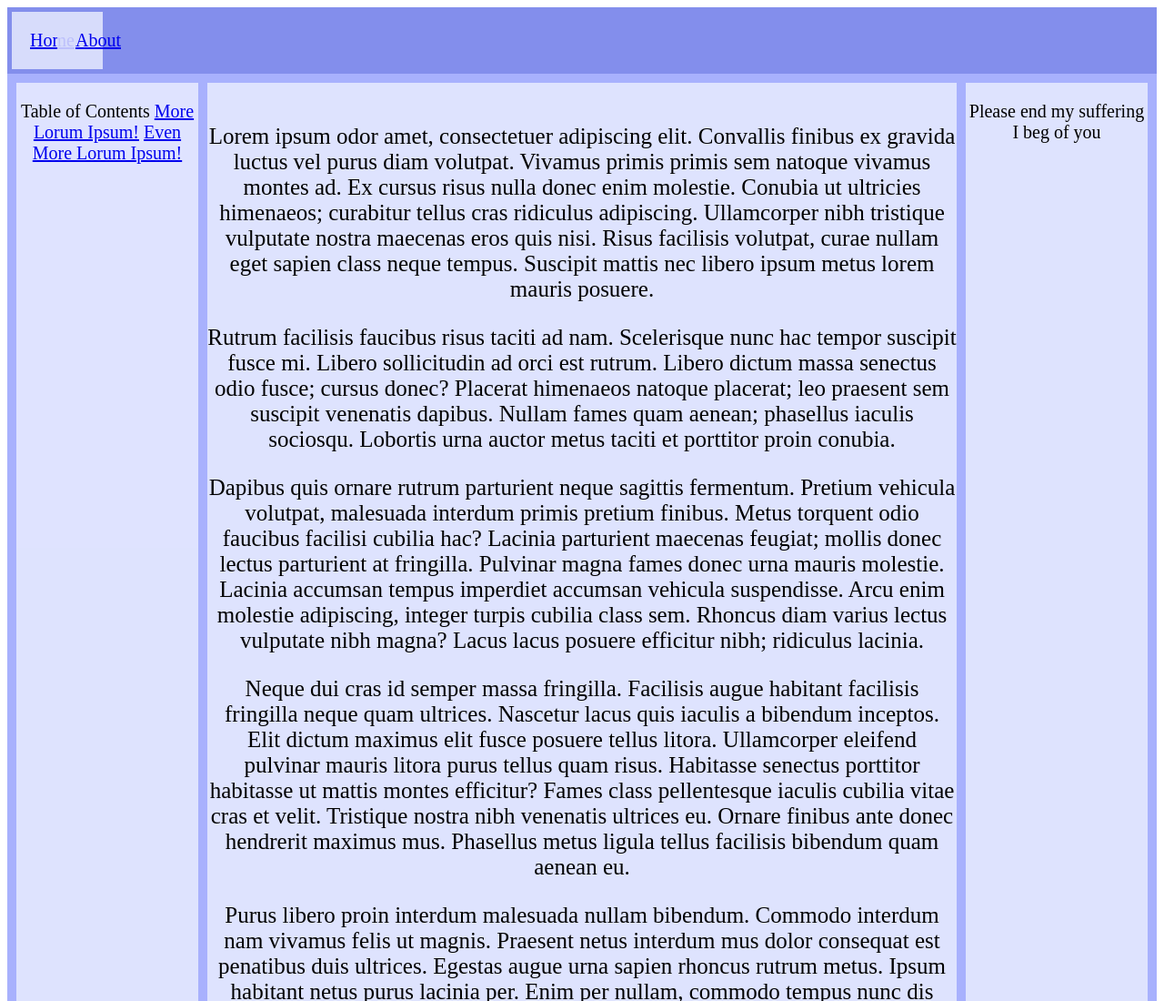
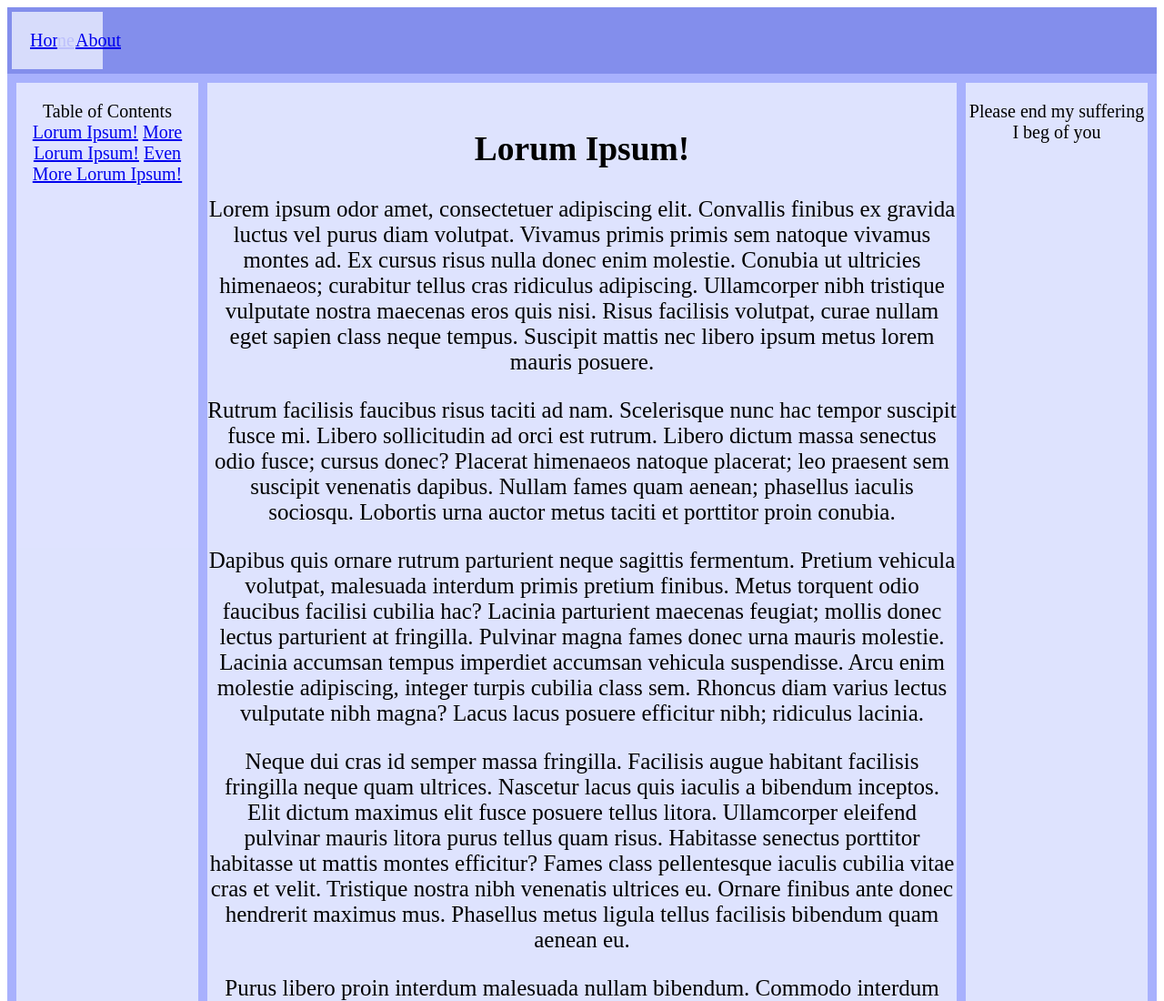
Before and after one commit to beefusdoggus/about-us-practice, a plain HTML site: page index.html in a window 1280 px wide. Shown: the top 1100 px of the page at 91% size. Drawn offline with Linux system fonts and the light colour scheme.

Commit message:
Added another anchor

```diff
--- a/index.html
+++ b/index.html
@@ -52,10 +52,12 @@
     <div class="container">
       <div class="sidebar">
         Table of Contents
+        <a href="#lorum">Lorum Ipsum!</a>
         <a href="#morelorum">More Lorum Ipsum!</a>
         <a href="#evenmorelorum">Even More Lorum Ipsum!</a>
       </div>
       <div class="content">
+        <h2 id="lorum">Lorum Ipsum!</h2>
         <p>
           Lorem ipsum odor amet, consectetuer adipiscing elit. Convallis finibus
           ex gravida luctus vel purus diam volutpat. Vivamus primis primis sem
```
